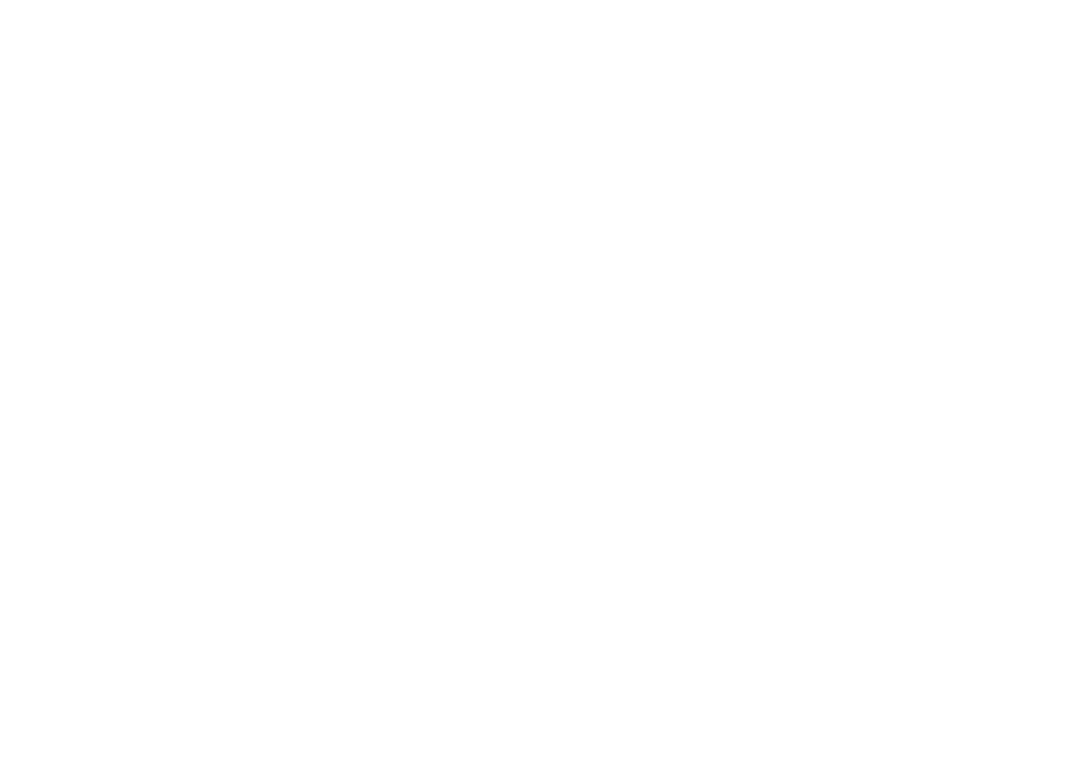
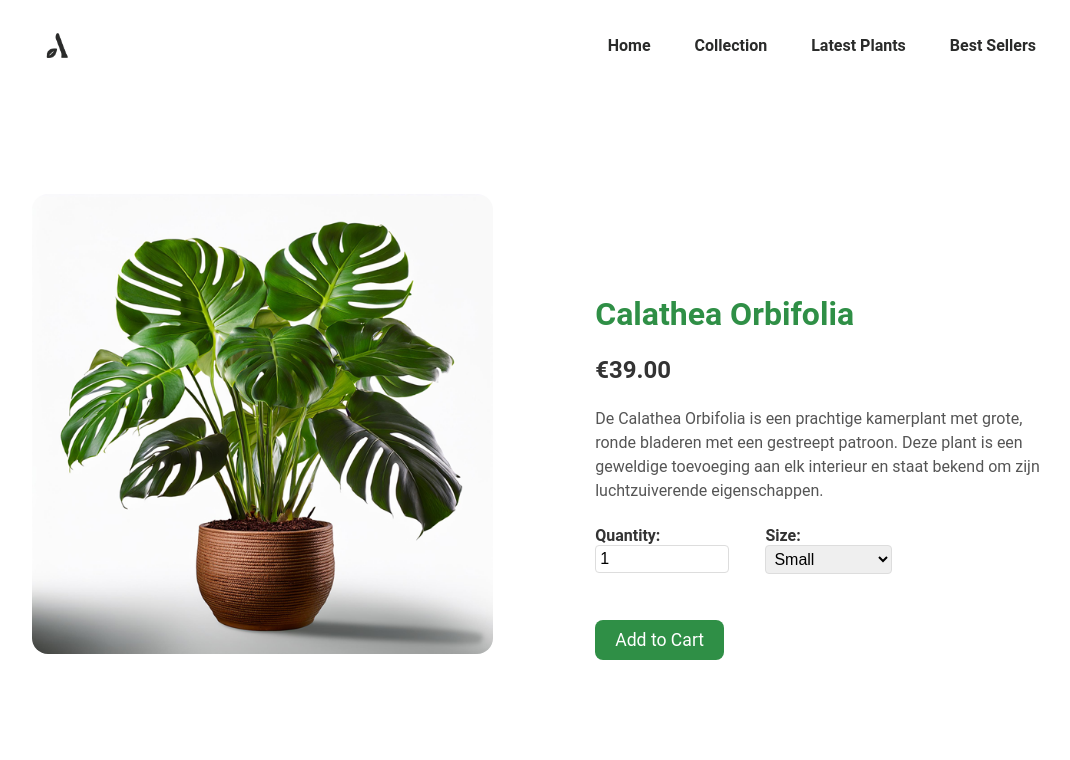
Before and after one commit to kweozz/Plantwep-webshop, a PHP site: page /product.html in a window 1280 px wide. Before the commit the part shown is empty. Shown: the top 760 px of the page, without its empty margins (96-1166 px from the left). Run offline with PHP 8.4, Linux system fonts and the light colour scheme.

Commit message:
Add product page with details and styling; remove products section from index

```diff
--- a/product.html
+++ b/product.html
@@ -3,9 +3,51 @@
 <head>
     <meta charset="UTF-8">
     <meta name="viewport" content="width=device-width, initial-scale=1.0">
-    <title>Product</title>
+    <title>Calathea Orbifolia - Pauwenplant</title>
+    <link rel="stylesheet" href="style.css">
 </head>
 <body>
+    <nav>
+        <img class="logo" src="images/logo-plantwerp.png" alt="Plantwerp Logo">
+        <ul>
+            <a href="#">Home</a>
+            <a href="#">Collection</a>
+            <a href="#">Latest Plants</a>
+            <a href="#">Best Sellers</a>
+        </ul>
+    </nav>
+
+    <div class="product-container">
+        <div class="product-image">
+            <img src="images/groenekamerplant.png" alt="Calathea Orbifolia Plant">
+        </div>
+        <div class="product-details">
+            <h1>Calathea Orbifolia</h1>
+            <p class="product-price">€39.00</p>
+            <p class="product-description">
+                De Calathea Orbifolia is een prachtige kamerplant met grote, ronde bladeren met een gestreept patroon.
+                Deze plant is een geweldige toevoeging aan elk interieur en staat bekend om zijn luchtzuiverende eigenschappen.
+            </p>
+
+            <div class="product-options">
+                <div class="option">
+                    <label for="quantity">Quantity:</label>
+                    <input type="number" id="quantity" name="quantity" min="1" max="5" value="1">
+                </div>
+                <div class="option">
+                    <label for="size">Size:</label>
+                    <select name="size" id="size">
+                        <option value="small">Small</option>
+                        <option value="medium">Medium</option>
+                        <option value="large">Large</option>
+                    </select>
+                </div>
+            </div>
+
+            <a class="btn" href="#">Add to Cart</a>
+        </div>
+    </div>
+
 
 </body>
 </html>
--- a/style.css
+++ b/style.css
@@ -43,7 +43,7 @@
 
 .category-section {
     padding: 5% 10%;
-    border-radius: 24px;
+    border-radius: 16px;
     display: flex;
     flex-direction: column;
     background-color: #f6f6f6;
@@ -70,7 +70,7 @@
 .category-card {
     width: 100%;
     height: auto;
-    border-radius: 8px;
+    border-radius: 16px;
     background-color: white;
     box-shadow: 0 4px 8px rgba(0, 0, 0, 0.1);
     text-align: center;
@@ -85,7 +85,7 @@
 .category-card img {
     width: 100%;
     height: auto;
-    border-radius: 8px;
+    border-radius: 16px;
     margin-bottom: 10px;
     display: none;
 }
@@ -118,7 +118,7 @@
 
 .product-card {
     background-color: #f6f6f6;
-    border-radius: 8px;
+    border-radius: 16px;
     text-align: center;
     transition: box-shadow 0.3s ease;
     display: flex;
@@ -135,7 +135,7 @@
 
 .product-card img {
     width: 100%;
-    border-radius: 8px 8px 0% 0%;
+    border-radius: 16px 16px 0% 0%;
     height: fit-content;
     object-fit: cover;
     padding-bottom: 4%;
@@ -159,12 +159,98 @@
     font-weight: bold;
 }
 
+/* Product Page */
 
+.product-container {
+    display: flex;
+    flex-wrap: wrap;
+    gap: 10%;
+    justify-content: space-between;
+    align-items: center;
+    padding-top: 10%;
+}
 
-.product-card .btn:hover {
+.product-image {
+    flex: 1 1 300px;
+    margin-bottom: 10%;
+}
+
+.product-image img {
+    width: 100%;
+    border-radius: 16px;
+}
+
+.product-details {
+    flex: 1 1 300px;
+    border-radius: 16px;
+    gap: 10%;
+
+}
+
+.product-details h1 {
+    font-size: 2em;
+    color: #2f8f46;
+    margin: 0%;
+    padding-top: 0%;
+}
+
+.product-price {
+    font-size: 1.5em;
+    color: #333;
+    margin: 0%;
+    padding-top: 5%;
+    font-weight: bold;
+
+}
+
+.product-description {
+    color: #555;
+    font-size: 1em;
+    line-height: 1.5;
+    margin: 0%;
+    padding: 5% 0%;
+}
+
+.product-options {
+    display: flex;
+    gap: 10%;
+    padding-bottom: 10%;
+}
+
+.option label {
+    font-weight: bold;
+    color: #333;
+}
+
+.option input[type="number"],
+.option select {
+    width: 100%;
+    padding: 4px;
+    font-size: 1em;
+    border: 1px solid #ddd;
+    border-radius: 4px;
+}
+
+.btn {
+    display: inline-block;
+    padding: 10px 20px;
+    font-size: 1.1em;
+    color: #fff;
+    background-color: #2f8f46;
+    border: none;
+    border-radius: 8px;
+    text-align: center;
+    text-decoration: none;
+    transition: background-color 0.3s;
+    cursor: pointer;
+}
+
+.btn:hover {
     background-color: #267b3a;
 }
 
+
+/* Responsive */
 @media (min-width: 650px) {
 
     .category-card {
@@ -175,4 +261,5 @@
     .category-card img {
         display: block;
     }
+
 }
```
Also changed, not shown: index.html (+1 -20 lines).
